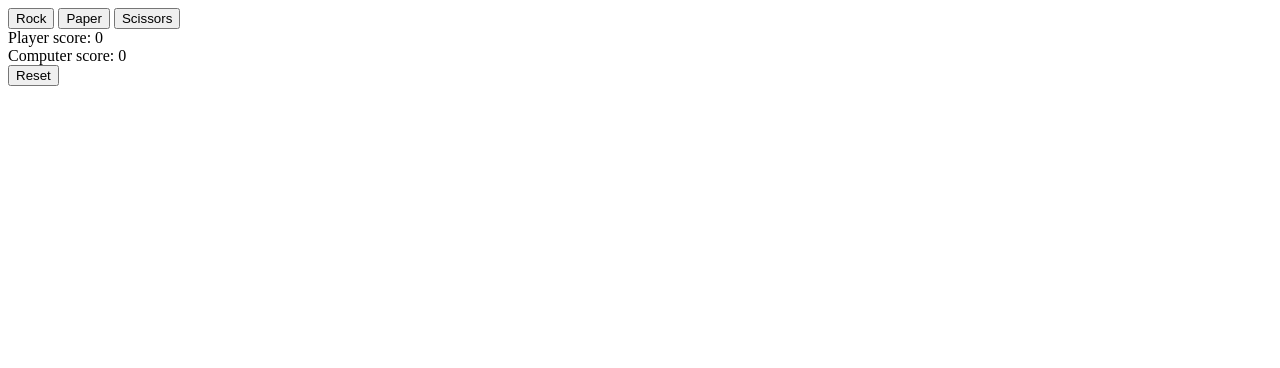
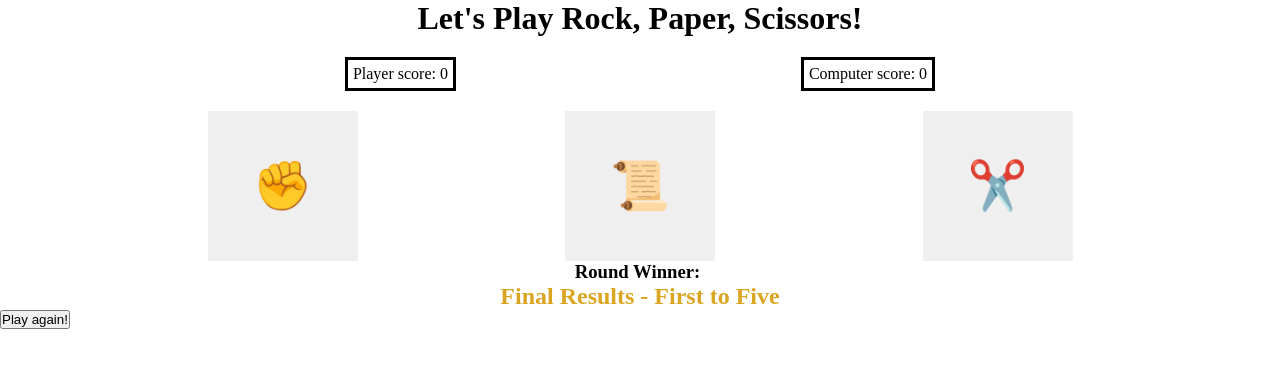
Before and after one commit to Eishalex2/rock-paper-scissors, a plain HTML site: page index.html in a window 1280 px wide. Drawn offline with Linux system fonts and the light colour scheme.

Commit message:
wip: Add some css
Started adding CSS. Still in progress. In particular, working on the
bottom half, with the finalResults.

Originally, I had both emojis and text in the 'play' buttons. But I
learned that by placing <p> tags in the buttons, if you clicked on the
emoji or the text, it would not register that you were clicking on the
button.

So, got rid of the text and kept the emoji to make it work right.

```diff
--- a/index.html
+++ b/index.html
@@ -4,18 +4,33 @@
   <meta charset="UTF-8">
   <meta http-equiv="X-UA-Compatible" content="IE=edge">
   <meta name="viewport" content="width=device-width, initial-scale=1.0">
+  <link rel="stylesheet" href="style.css">
   <title>Rock, Paper, Scissors</title>
 
 </head>
 <body>
-  <div class="roundResults"></div>
-  <button id="rock" class="play">Rock</button>
-  <button id="paper" class="play">Paper</button>
-  <button id="scissors" class="play">Scissors</button>
-  <div id="playerScore"></div>
-  <div id="computerScore"></div>
+  <h1>Let's Play Rock, Paper, Scissors!</h1>
+
+  <div class="scoreContainer">
+    <div id="playerScore"></div>
+    <div id="computerScore"></div>
+  </div>
+
+  <div class="btnContainer">
+    <button id="rock" class="play">✊</button>
+    <button id="paper" class="play">📜</button>
+    <button id="scissors" class="play">✂️</button>
+  </div>
+
+  <div class="roundContainer">
+    <h3>Round Winner: </h3>
+    <div class="roundResults"></div>
+  </div>
+
+  <h2>Final Results - First to Five</h2>
   <div class="finalResults"></div>
-  <button id="reset">Reset</button>
+
+  <button id="reset">Play again!</button>
 
 </body>
 <script src="script.js"></script>
--- a/script.js
+++ b/script.js
@@ -29,7 +29,7 @@ function getPlayerChoice(e) {
   if (playerWins < 5 && compWins < 5) {
     playRound(playerChoice);
   } else {
-    finalResults.textContent = 'Play again?'
+    resetBtn.style.backgroundColor = 'yellow';
   }
 }
 
@@ -128,4 +128,5 @@ function reset() {
   playerScore.textContent = `Player score: ${playerWins}`;
   computerScore.textContent = `Computer score: ${compWins}`;
   finalResults.textContent = '';
+  resetBtn.style.backgroundColor = '';
 }
--- /dev/null
+++ b/style.css
@@ -0,0 +1,75 @@
+* {
+  box-sizing: border-box;
+  margin: 0;
+  padding: 0;
+}
+
+h1 {
+  text-align: center;
+}
+
+.scoreContainer {
+  display: flex;
+  justify-content: space-evenly;
+  margin: 20px 0 20px 0;
+}
+
+.scoreContainer div {
+  border: solid black 3px;
+  padding: 5px;
+}
+
+.btnContainer {
+  display: flex;
+  justify-content: space-evenly;
+}
+
+.play {
+  width: 150px;
+  height: 150px;
+  padding: 15px 20px;
+  font-size: 48px;
+  border: none;
+}
+
+.play:hover {
+  transform: scale(1.1);
+  transition: .5s;
+}
+
+.emoji {
+  margin-bottom: 8px;
+}
+
+#rock:hover {
+  background-color: lightblue;
+}
+
+#paper:hover {
+  background-color: seagreen;
+  color: lightgray;
+}
+
+#scissors:hover {
+  background-color: plum;
+}
+
+.roundContainer {
+  display: flex;
+  align-items: center;
+  justify-content: center;
+}
+
+.roundContainer .roundResults {
+  margin-left: 5px;
+  align-self: flex-end;
+}
+
+h2 {
+  color: goldenrod;
+  text-align: center;
+}
+
+.finalResults {
+
+}
```
